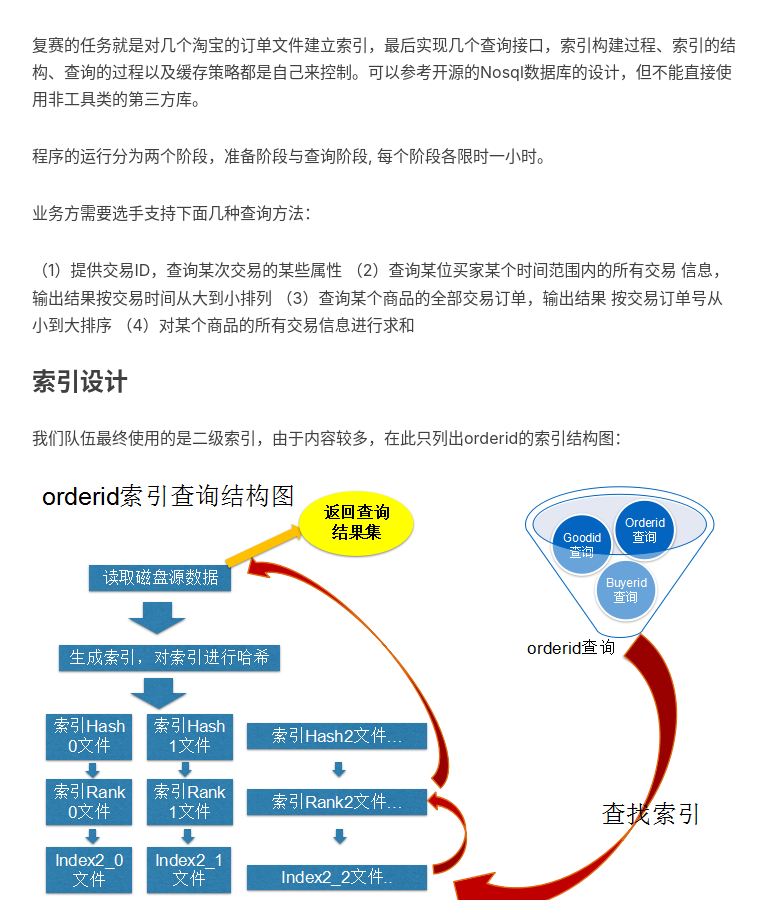
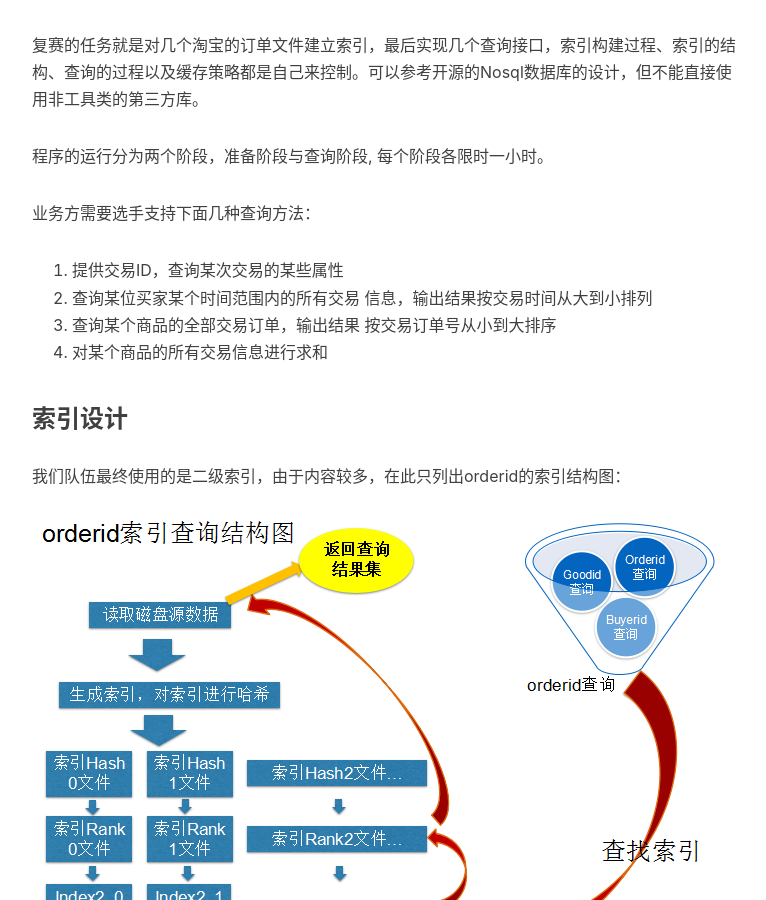
Before and after one commit to clayandgithub/clayandgithub, a Jekyll site: the page built from _posts/2016-08-27-[笔记]2016阿里中间件性能挑战赛(三).markdown, in a window 1280 px wide and 900 px high, scrolled down 1319 px. Shown: the whole window, without its empty margins (233-999 px from the left). Built offline with Jekyll 4.4.1, drawn with Linux system fonts in a browser that asks for light colours; nearby versions of some CDN libraries; comment, search, counter and statistics services are not loaded.

Commit message:
fix layout

```diff
--- a/_posts/2016-08-27-[笔记]2016阿里中间件性能挑战赛(三).markdown
+++ b/_posts/2016-08-27-[笔记]2016阿里中间件性能挑战赛(三).markdown
@@ -41,10 +41,10 @@ tags:
 
 业务方需要选手支持下面几种查询方法：
 
-（1）提供交易ID，查询某次交易的某些属性
-（2）查询某位买家某个时间范围内的所有交易   信息，输出结果按交易时间从大到小排列
-（3）查询某个商品的全部交易订单，输出结果   按交易订单号从小到大排序
-（4）对某个商品的所有交易信息进行求和
+ 1. 提供交易ID，查询某次交易的某些属性
+ 2. 查询某位买家某个时间范围内的所有交易   信息，输出结果按交易时间从大到小排列
+ 3. 查询某个商品的全部交易订单，输出结果   按交易订单号从小到大排序
+ 4. 对某个商品的所有交易信息进行求和
 
 ### 索引设计<span id="索引设计" />
 
```
